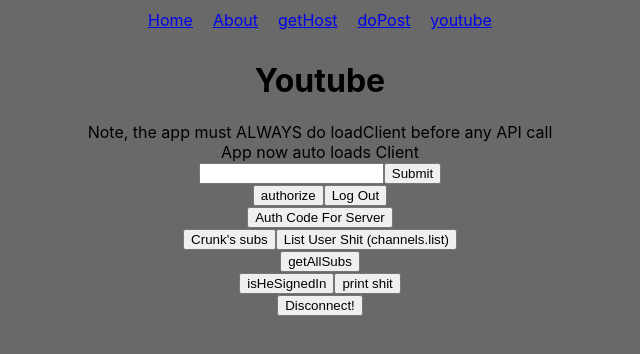
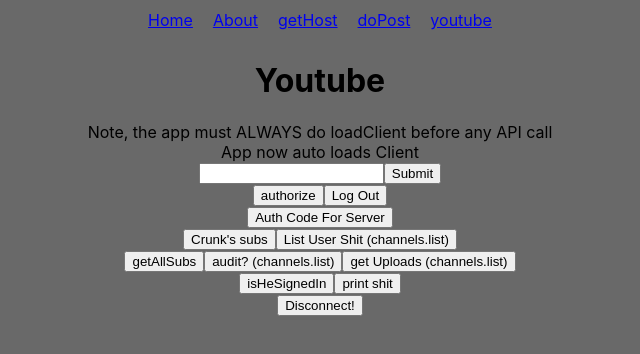
Before and after one commit to Brodski/vfo-frontend, a React (Create React App) app: page /youtube in a window 1280 px wide. Shown: the top 354 px of the page, without its empty margins (320-960 px from the left). Built offline with nearby package versions, Linux system fonts and the light colour scheme; no server answers.

Commit message:
getting recent uploads from channel harder than it should be.

```diff
--- a/src/Pages/Youtube.js
+++ b/src/Pages/Youtube.js
@@ -22,7 +22,7 @@
 // Pagination: https://developers.google.com/youtube/v3/guides/implementation/pagination
 // next page token
 
-//https://developers.google.com/youtube/v3/guides/implementation/pagination
+//Scope https://developers.google.com/identity/protocols/googlescopes
 
 export function Youtube() {
 
@@ -40,6 +40,7 @@
         apyKey: SECRET_KEYS.apiKey,
         //scope: "https://www.googleapis.com/auth/youtube.force-ssl",
         scope: "https://www.googleapis.com/auth/youtube.readonly",
+        //scope: "https://www.googleapis.com/auth/youtubepartner-channel-audit",
       });
       loadClient();
     });
@@ -76,9 +77,6 @@
     var isAuthorized2 = user.hasGrantedScopes("https://www.googleapis.com/auth/youtube.force-ssl");
     var isSigned = GoogleAuth.isSignedIn.get()
 
-      //      getGrantedScopes
-    //    getEmail
-      //  getImageUrl
   }
 
   function authenticate() {
@@ -119,6 +117,34 @@
     })
   }
 
+  function getUploads() {
+    return window.gapi.client.youtube.search.list({
+      "part": "snippet",
+      "channelId": "UCb--64Gl51jIEVE-GLDAVTg",
+      "maxResults": 50,
+      "order": "date",
+      "safeSearch": "none",
+      "type": "video"
+    })
+      .then(function (response) {
+        // Handle the results here (response.result has the parsed body).
+        console.log("Response", response.result);
+      },
+        function (err) { console.error("Execute error", err); });
+
+  }
+
+  function auditMe() {
+    return window.gapi.client.youtube.channels.list({
+      "part": "snippet, contentDetails, status, localizations",
+      //"id": "UC_x5XG1OV2P6uZZ5FSM9Ttw",
+      "id": "UCA-8h5uCH5RE-1r6gskkbTw, UC_x5XG1OV2P6uZZ5FSM9Ttw",
+    })
+      .then(function (response) {
+        console.log("Response", response.result);
+      },
+        function (err) { console.error("Execute error", err); });
+  }
 
   function execCrunksSubs() {
     return window.gapi.client.youtube.subscriptions.list({
@@ -137,7 +163,6 @@
 
 
   function execListUserShit() {
-
     return window.gapi.client.youtube.channels.list({
       "part": "snippet,contentDetails,statistics",
       "mine": true,
@@ -219,7 +244,9 @@
       <button onClick={execListUserShit} > List User Shit  (channels.list)</button>
       <div></div>
 
-      <button onClick={getAllSubs} > getAllSubs  </button>
+      <button onClick={getAllSubs}> getAllSubs  </button>
+      <button onClick={auditMe}> audit?  (channels.list) </button>
+      <button onClick={getUploads}> get Uploads   (channels.list) </button>
 
       <div></div>
       <button onClick={isHeSignedIn} > isHeSignedIn</button>
```
